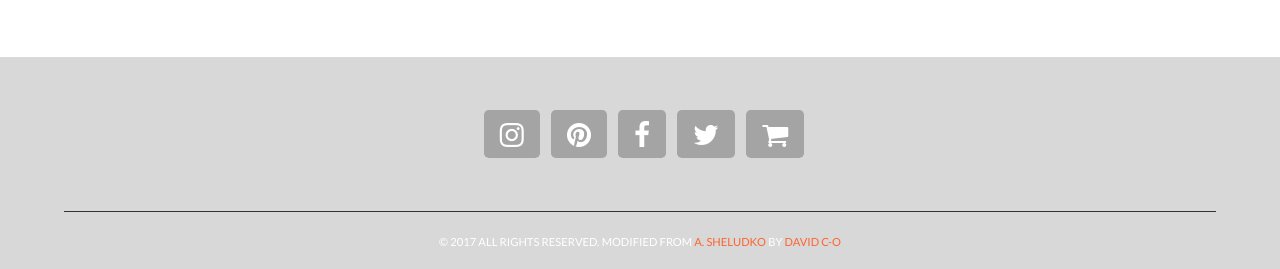
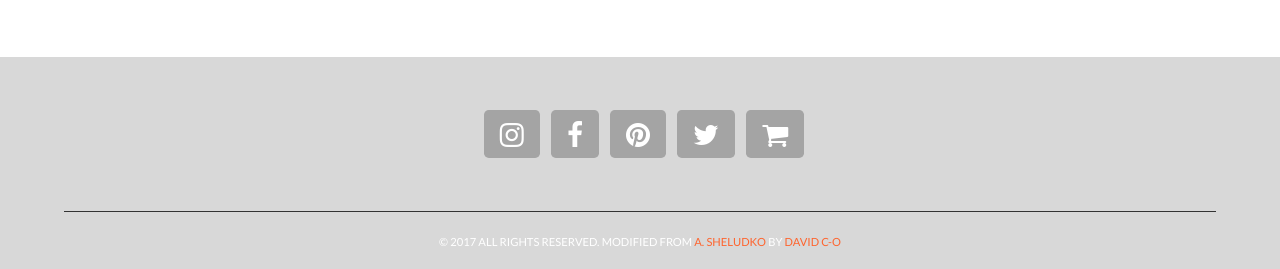
Before and after one commit to rominacristi/rco, a Jekyll site: the page built from _pages/main_blog.html, in a window 1280 px wide. Shown: the part 1244-1513 px from the top of the page. Built offline with Jekyll 4.4.1, drawn with Linux system fonts in a browser that asks for light colours.

Commit message:
Changing social media footer

```diff
--- a/_includes/social_footer.html
+++ b/_includes/social_footer.html
@@ -8,6 +8,11 @@
   {% else %}
   <li><a href="#" target="_blank"><i class="fa fa-instagram" aria-hidden="true"></i></a></li>
   {% endif %}
+  {% if site.facebook_url %}
+  <li><a href="{{ site.facebook_url }}" target="_blank"><i class="fa fa-facebook" aria-hidden="true"></i></a></li>
+  {% else %}
+  <li><a href="#" target="_blank"><i class="fa fa-facebook" aria-hidden="true"></i></a></li>
+  {% endif %}
   {% if site.pinterest_url %}
   <li><a href="{{ site.pinterest_url }}" target="_blank"><i class="fa fa-pinterest" aria-hidden="true"></i></a></li>
   {% else %}
@@ -15,11 +20,6 @@
   {% endif %}
   {% if site.dribbble_url %}
   <li><a href="{{ site.dribbble_url }}" target="_blank"><i class="fa fa-dribbble" aria-hidden="true"></i></a></li>
-  {% endif %}
-  {% if site.facebook_url %}
-  <li><a href="{{ site.facebook_url }}" target="_blank"><i class="fa fa-facebook" aria-hidden="true"></i></a></li>
-  {% else %}
-  <li><a href="#" target="_blank"><i class="fa fa-facebook" aria-hidden="true"></i></a></li>
   {% endif %}
   {% if site.twitter_url %}
   <li><a href="{{ site.twitter_url }}" target="_blank"><i class="fa fa-twitter" aria-hidden="true"></i></a></li>
```
